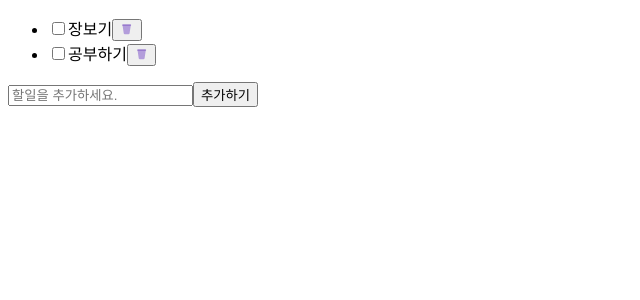
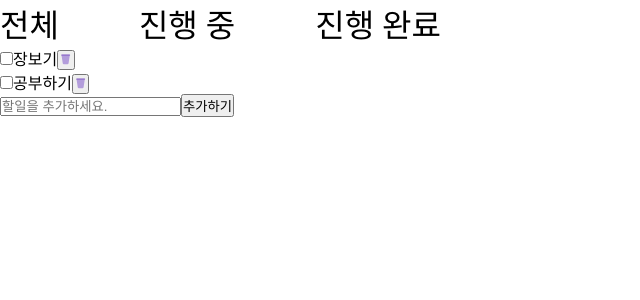
Before and after one commit to PJW980921/TodoList, a React (Create React App) app: page / in a window 1280 px wide. Shown: the top 300 px of the page, without its empty margins (0-640 px from the left). Built offline with nearby package versions, Linux system fonts and the light colour scheme.

Commit message:
feat : navbar 기능 구현 및 전역변수 생성

```diff
--- a/src/App.js
+++ b/src/App.js
@@ -1,10 +1,16 @@
-import React from 'react';
-import TodoList from './components/TodoList/TodoList';
+import React, { useState } from "react";
+import TodoList from "./components/TodoList/TodoList";
+import Header from "./components/Header/Header";
+import GlobalStyle from './GlobalStyle';
 
+const BtnNames = ["전체", "진행 중", "진행 완료"];
 export default function App() {
+  const [names, SetNames] = useState(BtnNames[0]);
   return (
- <div>
-  <TodoList/>
- </div>
+    <>
+    <GlobalStyle/>
+      <Header BtnNames={BtnNames} names={names} onBtnNameChange={SetNames} />
+      <TodoList names={names} />
+    </>
   );
 }
--- /dev/null
+++ b/src/GlobalStyle.jsx
@@ -0,0 +1,68 @@
+import { createGlobalStyle } from 'styled-components';
+
+const GlobalStyle = createGlobalStyle`
+@import url('https://fonts.googleapis.com/css2?family=Nanum+Pen+Script&display=swap');
+:root{
+
+  --white:#FFF;
+  --black:#000;
+  --Error:#DC3A3A;
+  --Surface:#F6F8FF;
+
+
+  --purple-100:#F8F0FF;
+  --purple-200:#ECD9FF;
+  --purple-300:#DCB9FF;
+  --purple-400:#C894FD;
+  --purple-500:#AB57FF;
+  --purple-600:#9935FF;
+  --purple-700:#861DEE;
+  --purple-800:#6E0AD1;
+  --purple-900:#5603A7;
+
+
+  --orange-100:#FFF0D6;
+  --orange-200:#FFE2AD;
+  --orange-300:#FFC583;
+  --orange-400:#FFAE65;
+  --orange-500:#FF8832;
+
+
+  --blue-100:#E2F5FF;
+  --blue-200:#B1E4FF;
+  --blue-300:#7CD2FF;
+  --blue-400:#34B9FF;
+  --blue-500:#00A2FE;
+
+  --green-100:#E4FBDC;
+  --green-200:#D0F5C3;
+  --green-300:#9BE282;
+  --green-400:#60CF37;
+  --green-500:#2BA600;
+
+  --gray-100:#F6F6F6;
+  --gray-200:#EEE;
+  --gray-300:#CCC;
+  --gray-400:#999;
+  --gray-500:#555;
+  --gray-600:#4A4A4A;
+  --gray-700:#3A3A3A;
+  --gray-800:#2B2B2B;
+  --gray-900:#181818;
+};
+
+
+html {
+  font-family: 'Nanum Pen Script', cursive;
+}
+* {
+    box-sizing: border-box;
+    margin: 0;
+    padding: 0;
+}
+body{
+  min-height: 100vh;
+}
+`;
+
+export default GlobalStyle;
--- a/src/components/AddTodo/AddTodo.jsx
+++ b/src/components/AddTodo/AddTodo.jsx
@@ -8,7 +8,7 @@ export default function AddTodo({onAdd}) {
     if(text.trim().length === 0){
       return;
     }
-    onAdd({id : '', text , status:'active'});
+    onAdd({id : '', text , status:'진행 중'});
     setText('');
   }
   return (
--- /dev/null
+++ b/src/components/Header/Header.jsx
@@ -0,0 +1,43 @@
+import React from "react";
+import styled from "styled-components";
+
+const HeaderStyle = styled.header`
+display: flex;
+
+
+`
+
+const NavStyle = styled.nav`
+
+
+`
+
+const UlStyle = styled.ul`
+display: flex;
+list-style: none;
+gap: 5rem;
+
+`
+
+const BtnStyle = styled.button`
+border: none;
+background: none;
+font-size: 2rem;
+cursor: pointer;
+font-family: 'Nanum Pen Script', cursive;
+`
+export default function Header({ BtnNames,onBtnNameChange }) {
+  return (
+    <HeaderStyle>
+      <NavStyle>
+      <UlStyle>
+        {BtnNames.map((value, index) => (
+          <li key={index}>
+            <BtnStyle onClick={() => onBtnNameChange(value)}>{value}</BtnStyle>
+          </li>
+        ))}
+      </UlStyle>
+      </NavStyle>
+    </HeaderStyle>
+  );
+}
--- a/src/components/TodoList/TodoList.jsx
+++ b/src/components/TodoList/TodoList.jsx
@@ -2,7 +2,12 @@ import React, { useState } from "react";
 import AddTodo from "../AddTodo/AddTodo";
 import TodoUtils from "../TodoUtils/TodoUtils";
 
-export default function TodoList() {
+
+export default function TodoList({ names }) {
+  const [todos, setTodos] = useState([
+    { id: "1", text: "장보기", status: "진행 중" },
+    { id: "2", text: "공부하기", status: "진행 중" },
+  ]);
   const handleAdd = (todo) => setTodos([...todos, todo]);
 
   const handleUpdate = (updated) =>
@@ -11,15 +16,12 @@ export default function TodoList() {
   const handleDelete = (deleted) =>
     setTodos(todos.filter((t) => t.id !== deleted.id));
 
-  const [todos, setTodos] = useState([
-    { id: "1", text: "장보기", status: "active" },
-    { id: "2", text: "공부하기", status: "active" },
-  ]);
+  const nameAll = getNameAll(todos, names);
 
   return (
     <section>
       <ul>
-        {todos.map((item) => (
+        {nameAll.map((item) => (
           <TodoUtils
             key={item.id}
             todo={item}
@@ -32,3 +34,10 @@ export default function TodoList() {
     </section>
   );
 }
+
+function getNameAll(todos, names) {
+  if (names === "전체") {
+    return todos;
+  }
+  return todos.filter((todo) => todo.status === names);
+}
--- a/src/components/TodoUtils/TodoUtils.jsx
+++ b/src/components/TodoUtils/TodoUtils.jsx
@@ -7,7 +7,7 @@ export default function TodoUtils({ todo, onUpdate, onDelete }) {
     onDelete(todo);
   };
   const handleChange = (e) => {
-    const status = e.target.checked ? "completed" : "active";
+    const status = e.target.checked ? "진행 완료" : "진행 중";
     onUpdate({ ...todo, status });
   };
 
@@ -16,7 +16,7 @@ export default function TodoUtils({ todo, onUpdate, onDelete }) {
       <input
         type="checkbox"
         id="checkbox"
-        checked={status === "completed"}
+        checked={status === "진행 완료"}
         onChange={handleChange}
       />
       <label htmlFor="checkbox">{text}</label>
```
Also changed, not shown: src/index.js (+4 -5 lines).
